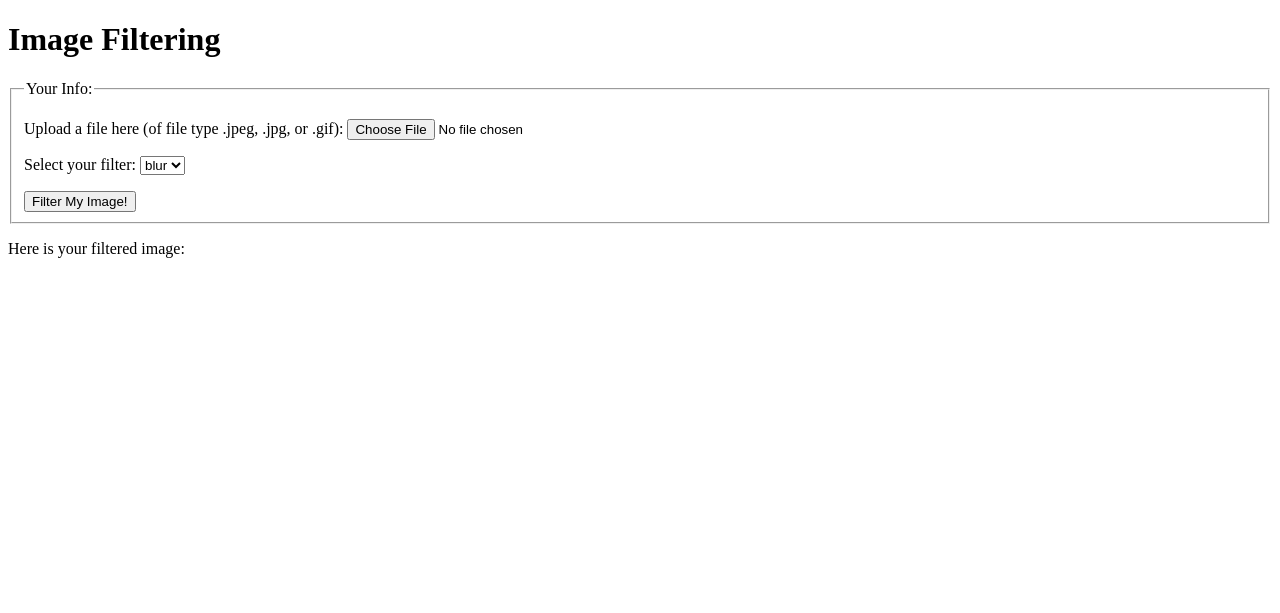
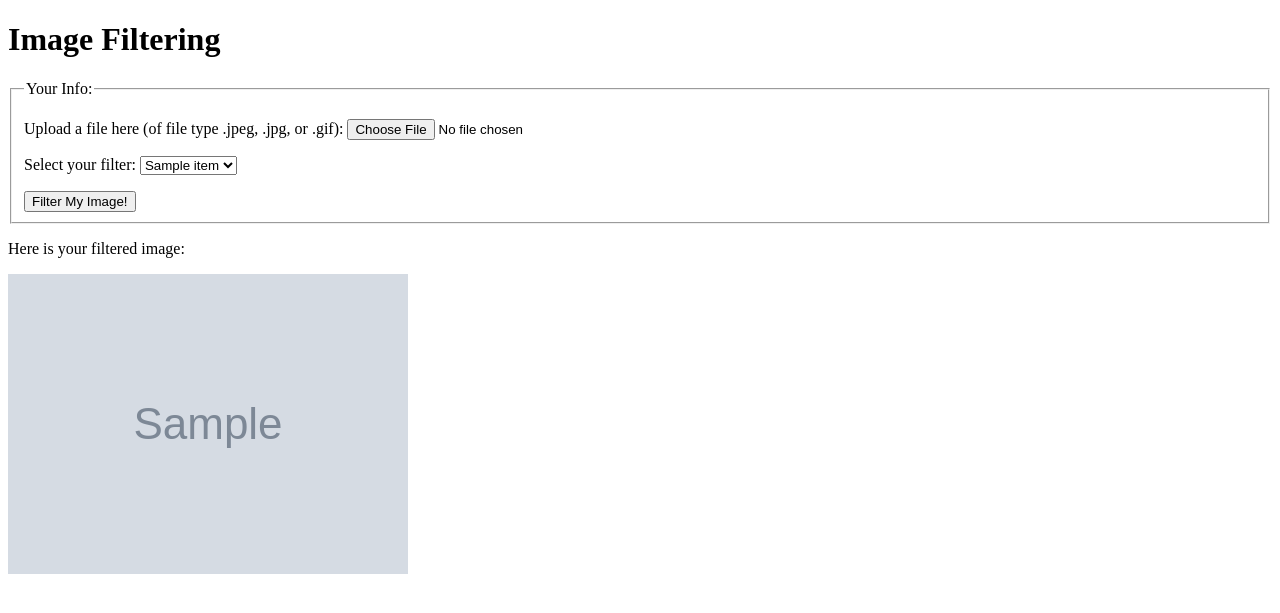
Before and after one commit to Andrew32A/ACS1710-Module-3-Assignment, a Flask app: template templates/image_filter.html in a window 1280 px wide. Shown: the top 613 px of the page. Run offline with Flask 2, Linux system fonts and the light colour scheme; the template is opened without the code that fills it: most values are stand-ins (such as "Sample title", 1, 10 or a date in 2020); grey boxes marked "Sample" are stand-in pictures.

Commit message:
completed image filter

```diff
--- a/app.py
+++ b/app.py
@@ -153,22 +153,26 @@ def image_filter():
         # TODO: Get the user's chosen filter type (whichever one they chose in the form) and save
         # as a variable
         # HINT: remember that we're working with a POST route here so which requests function would you use?
-        filter_type = ''
+        filter_type = request.form.get("filter_type")
 
         # Get the image file submitted by the user
         image = request.files.get('users_image')
 
         # TODO: call `save_image()` on the image & the user's chosen filter type, save the returned
         # value as the new file path
+        file_path = save_image(image, filter_type)
 
         # TODO: Call `apply_filter()` on the file path & filter type
 
+        apply_filter(file_path, filter_type)
         image_url = f'./static/images/{image.filename}'
 
         context = {
             # TODO: Add context variables here for:
             # - The full list of filter types
             # - The image URL
+            "filters" : filter_types_dict,
+            "image_url" : image_url
         }
 
         return render_template('image_filter.html', **context)
@@ -176,6 +180,7 @@ def image_filter():
     else: # if it's a GET request
         context = {
             # TODO: Add context variable here for the full list of filter types
+            "filters" : filter_types_dict
         }
         return render_template('image_filter.html', **context)
 
--- a/templates/image_filter.html
+++ b/templates/image_filter.html
@@ -14,7 +14,7 @@ Image Filtering
             <label>
                 Upload a file here (of file type .jpeg, .jpg, or .gif):
 
-                <input type="file" name="users_image" accept="image/png, image/jpeg, image/gif">
+                <input type="file" name="users_image" accept="image/png, image/jpeg, image/gif" required>
             </label>
         </p>
         <p>
@@ -24,7 +24,9 @@ Image Filtering
                 <select name="filter_type">
                     <!-- TODO: Use a for loop to display an option element for each possible filter
                         type-->
-                    <option value="blur">blur</option>
+                    {% for item in filters %}
+                        <option value="{{item}}">{{item}}</option>
+                    {% endfor %}
                 </select>
             </label>
         </p>
@@ -40,6 +42,7 @@ Image Filtering
     </p>
     <p>
         <!-- TODO: Display the filtered image using the img tag and the URL passed in -->
+        <img src="{{image_url}}">
     </p>
 </section>
 {% endif %}
```
Also changed, not shown: static/images/None-70299ad445ff587ec00cfbcba5fc7c57.jpeg (added), static/images/blur-70299ad445ff587ec00cfbcba5fc7c57.jpeg (added), static/images/contour-70299ad445ff587ec00cfbcba5fc7c57.jpeg (added), static/images/smooth-70299ad445ff587ec00cfbcba5fc7c57.jpeg (added).
